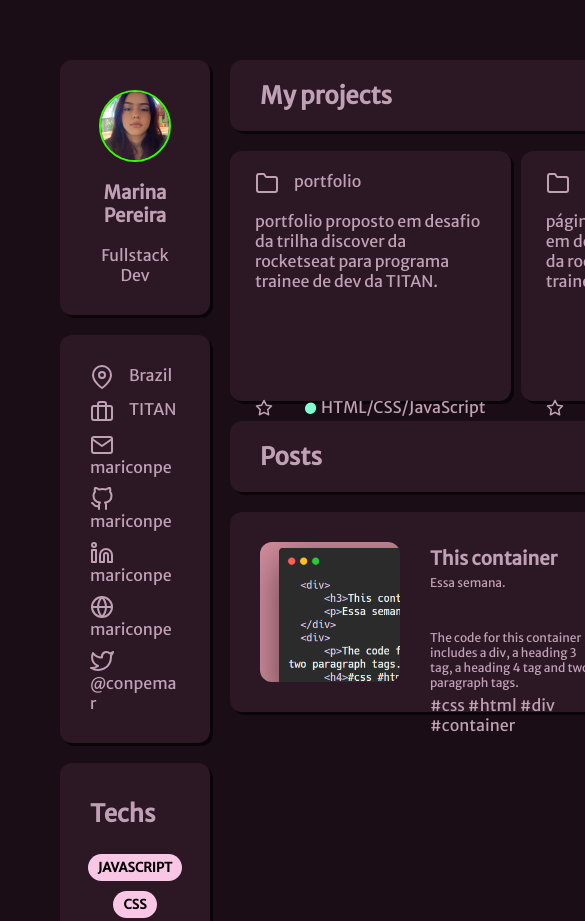
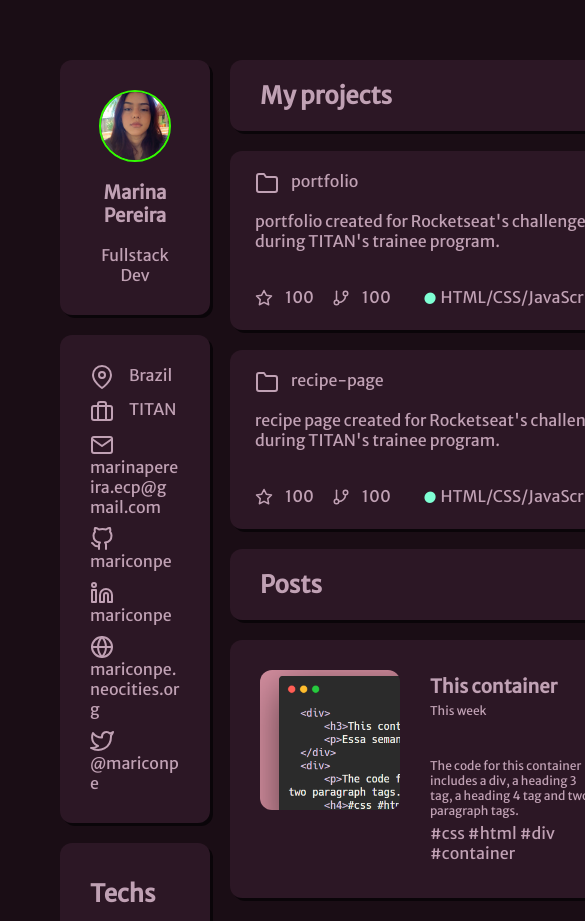
Before and after one commit to mariconpe/portfolio, a plain HTML site: page index.html in a window 390 px wide. Shown: the top 921 px of the page, 585 px wide, since content can reach past the window. Drawn offline with Linux system fonts and the light colour scheme.

Commit message:
refactor: make code more responsive

```diff
--- a/index.html
+++ b/index.html
@@ -23,11 +23,11 @@
         <section id="info">
             <div id="map"><img src="./assets/map-pin.svg" alt=""> Brazil</div>
             <div id="briefcase"><img src="./assets/briefcase.svg" alt=""> TITAN</div>
-            <div id="mail"><img src="./assets/mail.svg" alt=""> mariconpe</div>
-            <div id="github"><img src="./assets/github.svg" alt="">mariconpe</div>
-            <div id="linkedin"><img src="./assets/linkedin.svg" alt="">mariconpe</div>
-            <div id="globe"><img src="./assets/globe.svg" alt="">mariconpe</div>
-            <div id="twitter"><img src="./assets/twitter.svg" alt="">@conpemar</div>
+            <div id="mail"><img src="./assets/mail.svg" alt=""> marinapereira.ecp@gmail.com</div>
+            <div id="github"><img src="./assets/github.svg" alt=""><a href="https://github.com/mariconpe" target="_blank"> mariconpe</a></div>
+            <div id="linkedin"><img src="./assets/linkedin.svg" alt=""><a href="https://linkedin.com/mariconpe" target="_blank"> mariconpe</a></div>
+            <div id="globe"><img src="./assets/globe.svg" alt=""><a href="https://mariconpe.neocities.org" target="_blank"> mariconpe.neocities.org</a></div>
+            <div id="twitter"><img src="./assets/twitter.svg" alt=""><a href="https://twitter.com/mariconpe" target="_blank"> @mariconpe</a></div>
         </section>
         <section id="techs">
             <h2>Techs</h2>
@@ -41,24 +41,27 @@
             <h2>Experiences</h2>
             <ul>
                 <li>IFBA</li>
-                <p>Projeto de Extensão</p>
+                <p>Research Group</p>
                 <p>2020 - 2020</p>
                 <li>TITAN</li>
                 <p>Trainee</p>
                 <p>2022 -</p>
+                <li>Google</li>
+                <p>High paying job</p>
+                <p>ASAP</p>
             </ul>
         </section>
         <section id="ed">
             <h2>Education</h2>
             <ul>
                 <li>IFBA</li>
-                <p>Ensino Técnico Integrado - Eletrônica</p>
+                <p>Integrated Technical Education - Eletronics</p>
                 <p>2018 - 2021</p>
                 <li>UFBA</li>
-                <p>Bacharelado em Engenharia da Computação</p>
+                <p>Bachelor of Computer Engineering</p>
                 <p>2022 -</p>
-                <li>Minha casa com minha mãe</li>
-                <p>Ser Eu</p>
+                <li>Being Me</li>
+                <p>My home w/ my mom</p>
                 <p>2003 -</p>
             </ul>
         </section>
@@ -70,8 +73,8 @@
         <div class="projects">
             <section id="project1">
                 <div>
-                    <img src="./assets/folder.svg" alt=""> portfolio
-                    <p>portfolio proposto em desafio da trilha discover da rocketseat para programa trainee de dev da TITAN.</p>
+                    <img src="./assets/folder.svg" alt=""><a href="https://github.com/mariconpe/portfolio" target="_blank">portfolio</a>
+                    <p>portfolio created for Rocketseat's challenge during TITAN's trainee program.</p>
                 </div>
                 <div class="projectfooter">
                     <div class="share">
@@ -85,8 +88,8 @@
             </section>
             <section id="project2">
                 <div>
-                    <img src="./assets/folder.svg" alt=""> recipe-page
-                    <p>página de receitas proposta em desafio da trilha discover da rocketseat para programa trainee de dev da TITAN.</p>
+                    <img src="./assets/folder.svg" alt=""><a href="https://github.com/mariconpe/pagina-de-receitas" target="_blank">recipe-page</a>
+                    <p>recipe page created for Rocketseat's challenge during TITAN's trainee program.</p>
                 </div>
                 <div class="projectfooter">
                         <div class="share">
@@ -107,7 +110,7 @@
             <div id="text">
                 <div>
                     <h3>This container</h3>
-                    <p>Essa semana.</p>
+                    <p>This week</p>
                 </div>
                 <div>
                     <p>The code for this container includes a div, a heading 3 tag, a heading 4 tag and two paragraph tags.</p>
--- a/style.css
+++ b/style.css
@@ -2,13 +2,14 @@
     /*border: 1px solid red;*/
     box-sizing: border-box;
     overflow-wrap: break-word;
+    text-decoration: none;
+    color: #c0a1b4;
 }
 
 body{
     margin: 30px;
     padding: 0;
     background-color: #1a0d15;
-    color: #c0a1b4;
     font-family: 'Merriweather Sans', sans-serif;
     font-weight: 500;
     min-width: 630px;
@@ -34,7 +35,7 @@ body{
     flex-direction: column;
     width: 80%;
     min-width: 400px;
-    row-gap: 20px;
+    row-gap: 20px
 }
 
 section{
@@ -154,21 +155,18 @@ h4{
 }
 
 .projects{
-    height: 250px;
-    box-sizing: border-box;
-    display: grid;
+    display: flex;
     column-gap: 10px;
-    grid-template-areas: "project1 project2";
+    row-gap: 20px;
+    flex-wrap: wrap;
 }
 
 #project1, #project2{
     border-radius: 12px;
-    height: 250px;
     padding: 20px 25px 0px;
     display: flex;
-    box-sizing: border-box;
     flex-direction: column;
-    row-gap: 70px;
+    flex: 1;
 }
 
 #project1 img, #project2 img{
@@ -184,6 +182,7 @@ h4{
 .share{
     float: left;
     margin-top: 20px;
+    min-width: 150px
 }
 
 .share img{
@@ -208,7 +207,6 @@ h4{
 }
 
 #posts{
-    height: 200px;
     padding: 30px;
     border-radius: 12px;
     display: flex;
```
